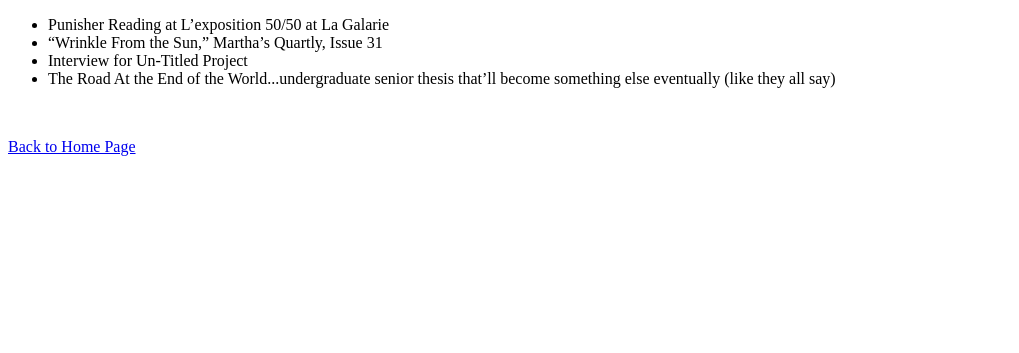
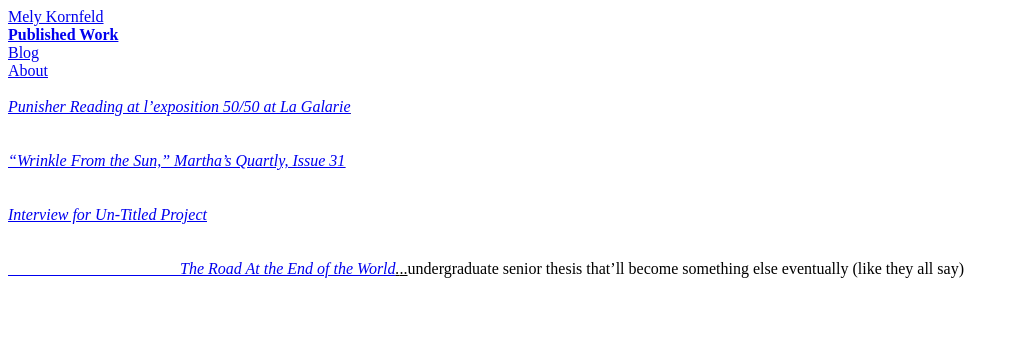
Before and after one commit to M3lyk5/M3lyk5.github.io, a plain HTML site: page Final Assets /Published Work.html in a window 1280 px wide. Shown: the whole page, without its empty margins (0-1019 px from the left). Drawn offline with Linux system fonts and the light colour scheme.

Commit message:
published work

```diff
--- a/Final Assets /Published Work.html
+++ b/Final Assets /Published Work.html
@@ -1,10 +1,17 @@
  <!DOCTYPE html>
 <html lang="en">
-    <ul>
-        <li> Punisher Reading at L’exposition 50/50 at La Galarie </li>
-        <li> “Wrinkle From the Sun,” Martha’s Quartly, Issue 31 </li>
-        <li> Interview for Un-Titled Project </li>
-        <li> The Road At the End of the World...undergraduate senior thesis that’ll become something else eventually (like they all say) </li>
-    </ul>
-    <br>
-    <p> <a href="Final%20Website.html"> Back to Home Page </
+    <a href="home-page" rel="history">Mely Kornfeld<br><b>Published Work </b></a><b><br>
+</b><a href="blog" rel="history">Blog</a> <br>
+<a href="about" rel="history">About</a>
+<br>
+<i><br>  <u>  <a rel="history" href="punisher-reading">Punisher Reading at l’exposition 50/50 at La Galarie</a><br>
+ <br>
+</u></i><i><u><br>  </u> <u><a rel="history" href="wrinkle-from-the-sun">“Wrinkle From the Sun,” Martha’s Quartly, Issue 31</a><br>
+<br>
+</u><a href="https://utpmag.com/project/clara-lee"><u> <br>  </u> <u>Interview for Un-Titled Project<br>
+<br>
+</u></a> <a href="https://digitalcollections.wesleyan.edu/Documents/Detail/the-road-at-the-end-of-the-world-how-the-cross-country-road-trip-creates-the-american-psyche/549633" target="_blank"><u><br>  &nbsp;</u>  &nbsp; &nbsp; &nbsp; &nbsp; &nbsp; &nbsp; &nbsp; &nbsp; &nbsp; &nbsp; &nbsp; &nbsp; &nbsp; &nbsp; &nbsp; &nbsp; &nbsp; &nbsp; &nbsp; &nbsp; &nbsp;<u>The Road At the End of the World</u></a><u>.</u></i><u>..</u>undergraduate senior thesis that’ll become something else eventually (like they all say)<br>
+<br>
+<br>
+<br>
+<br>
```
